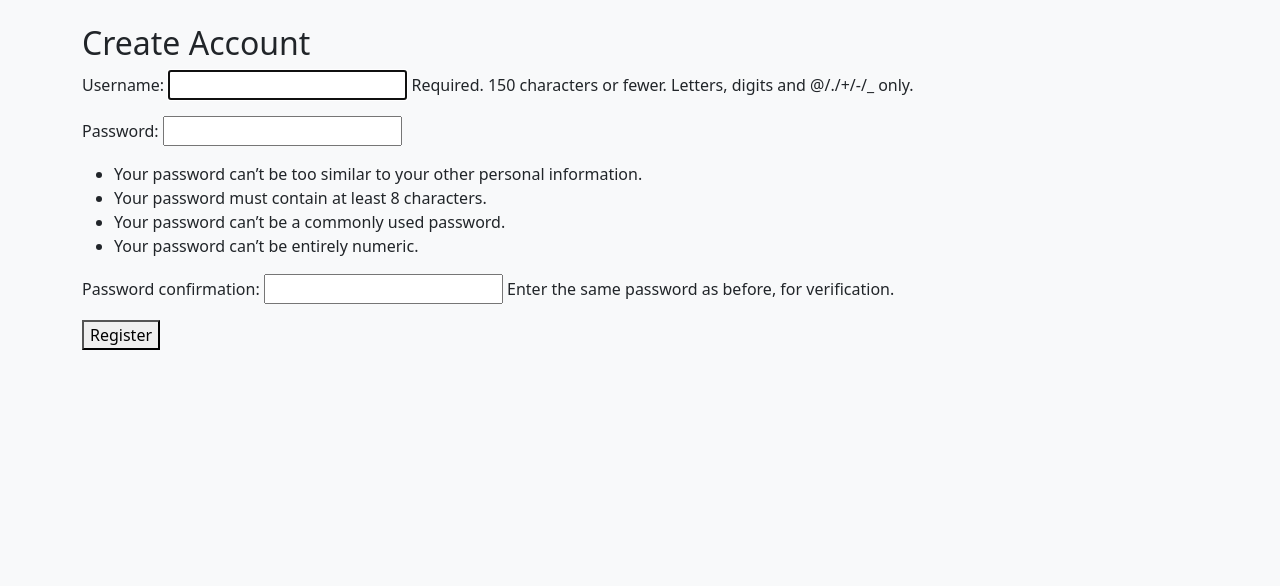
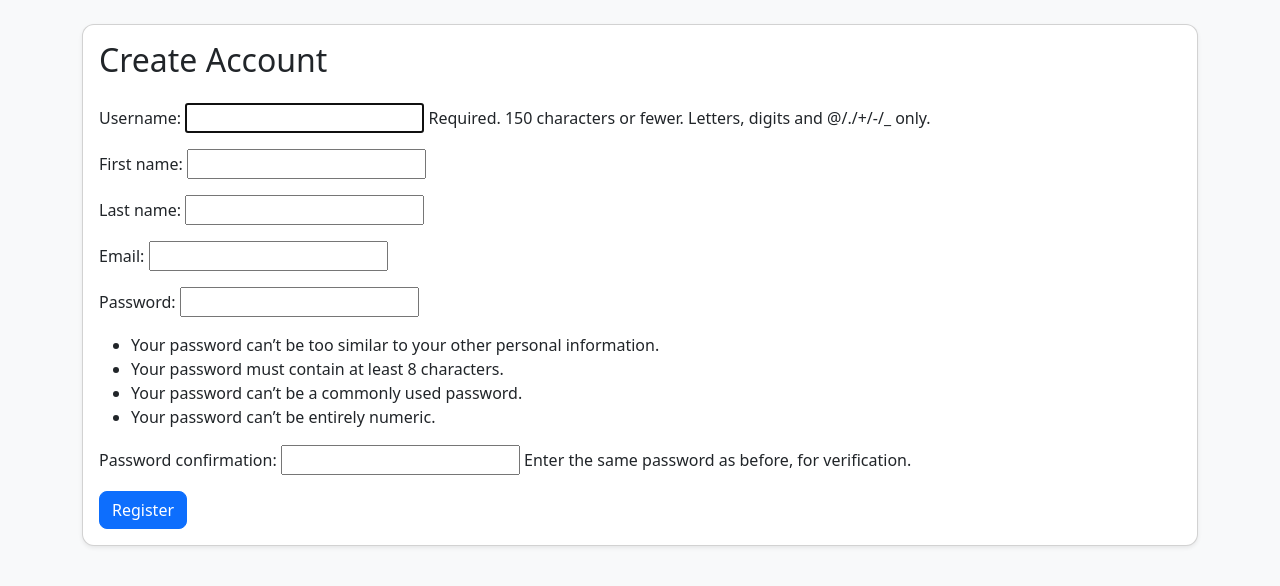
Before and after one commit to floramousavi/pizza_django_project, a Django app: page /accounts/register/ in a window 1280 px wide. Shown: the part 56-642 px from the top of the page. Run offline with Django 5.2, Linux system fonts and the light colour scheme.

Commit message:
Improved the registration form to collect first name, last name and email.

```diff
--- /dev/null
+++ b/accounts/forms.py
@@ -0,0 +1,31 @@
+from django import forms
+from django.contrib.auth.models import User
+from django.contrib.auth.forms import UserCreationForm
+
+
+class CustomUserRegistrationForm(UserCreationForm):
+    first_name = forms.CharField(max_length=150, required=True)
+    last_name = forms.CharField(max_length=150, required=True)
+    email = forms.EmailField(required=True)
+
+    class Meta:
+        model = User
+        fields = [
+            "username",
+            "first_name",
+            "last_name",
+            "email",
+            "password1",
+            "password2",
+        ]
+
+    def save(self, commit=True):
+        user = super().save(commit=False)
+        user.first_name = self.cleaned_data["first_name"]
+        user.last_name = self.cleaned_data["last_name"]
+        user.email = self.cleaned_data["email"]
+
+        if commit:
+            user.save()
+
+        return user
--- a/accounts/templates/accounts/register.html
+++ b/accounts/templates/accounts/register.html
@@ -3,11 +3,15 @@
 {% block title %}Register | Pizza Take-Out{% endblock %}
 
 {% block content %}
-    <h2>Create Account</h2>
+    <div class="card shadow-sm">
+        <div class="card-body">
+            <h2 class="card-title mb-4">Create Account</h2>
 
-    <form method="post">
-        {% csrf_token %}
-        {{ form.as_p }}
-        <button type="submit">Register</button>
-    </form>
+            <form method="post">
+                {% csrf_token %}
+                {{ form.as_p }}
+                <button type="submit" class="btn btn-primary">Register</button>
+            </form>
+        </div>
+    </div>
 {% endblock %}
--- a/accounts/views.py
+++ b/accounts/views.py
@@ -1,18 +1,19 @@
 from django.contrib import messages
 from django.contrib.auth import login
-from django.contrib.auth.forms import UserCreationForm
 from django.shortcuts import redirect, render
+
+from .forms import CustomUserRegistrationForm
 
 
 def register_view(request):
     if request.method == "POST":
-        form = UserCreationForm(request.POST)
+        form = CustomUserRegistrationForm(request.POST)
         if form.is_valid():
             user = form.save()
             login(request, user)
             messages.success(request, "Your account has been created successfully.")
             return redirect("menu:home")
     else:
-        form = UserCreationForm()
+        form = CustomUserRegistrationForm()
 
     return render(request, "accounts/register.html", {"form": form})
```
Also changed, not shown: db.sqlite3.
